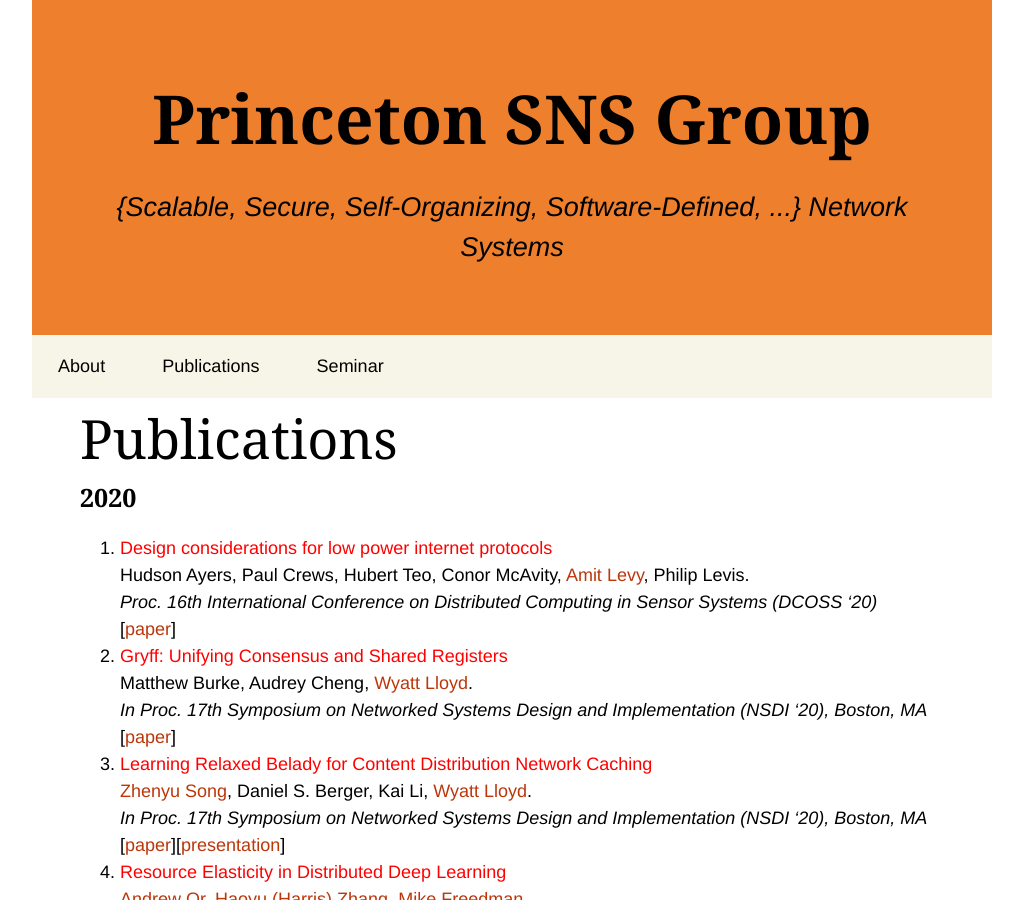
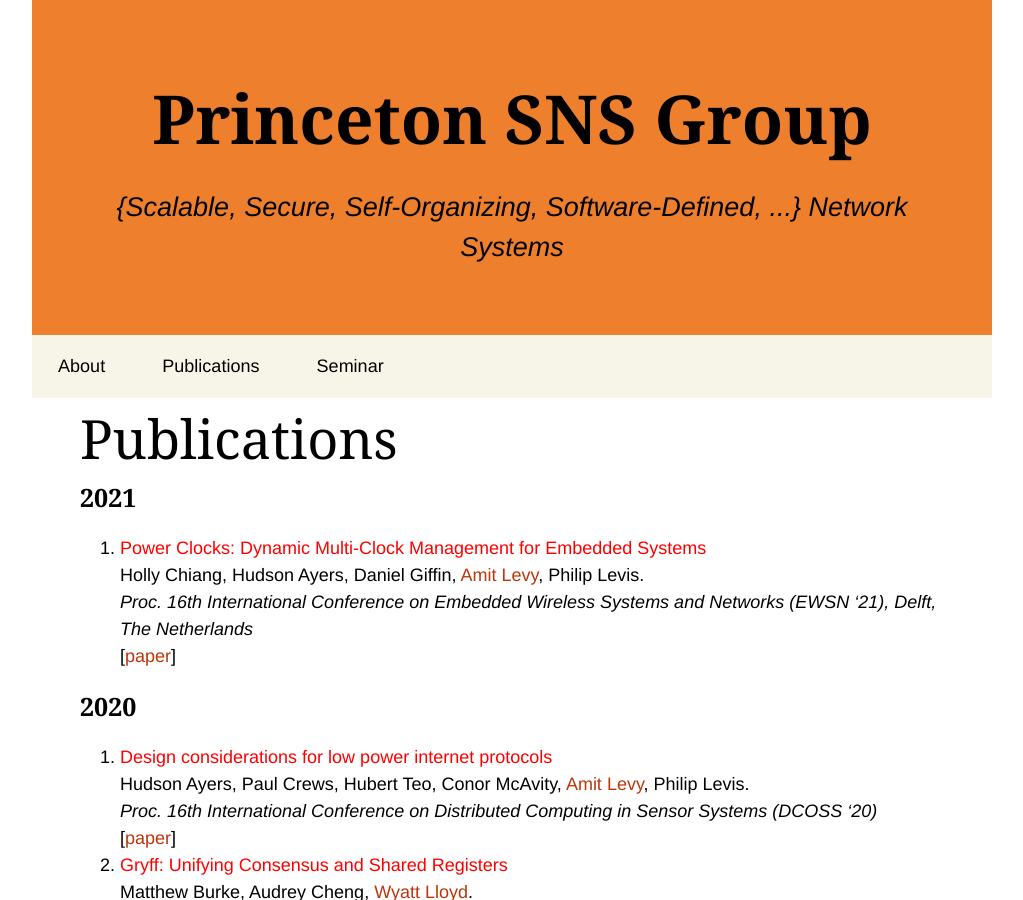
Before and after one commit to princeton-sns/www, a Jekyll site: the page built from publications.md, in a window 1280 px wide and 900 px high. Shown: the whole window, without its empty margins (128-1151 px from the left). Built offline with Jekyll 4.4.1, drawn with Linux system fonts in a browser that asks for light colours; some web fonts are replaced.

Commit message:
Add EWSN publication

```diff
--- a/_data/publications.yml
+++ b/_data/publications.yml
@@ -1,3 +1,14 @@
+- title: "Power Clocks: Dynamic Multi-Clock Management for Embedded Systems"
+  people:
+    - Holly Chiang
+    - Hudson Ayers
+    - Daniel Giffin
+    - aalevy
+    - Philip Levis
+  venue: "Proc. 16th International Conference on Embedded Wireless Systems and Networks (EWSN '21), Delft, The Netherlands"
+  year: 2021
+  paper: /assets/papers/2021-ewsn-chiang.pdf
+
 - title: "Resource Elasticity in Distributed Deep Learning"
   people:
     - andrewor
```
Also changed, not shown: 1 other file.
